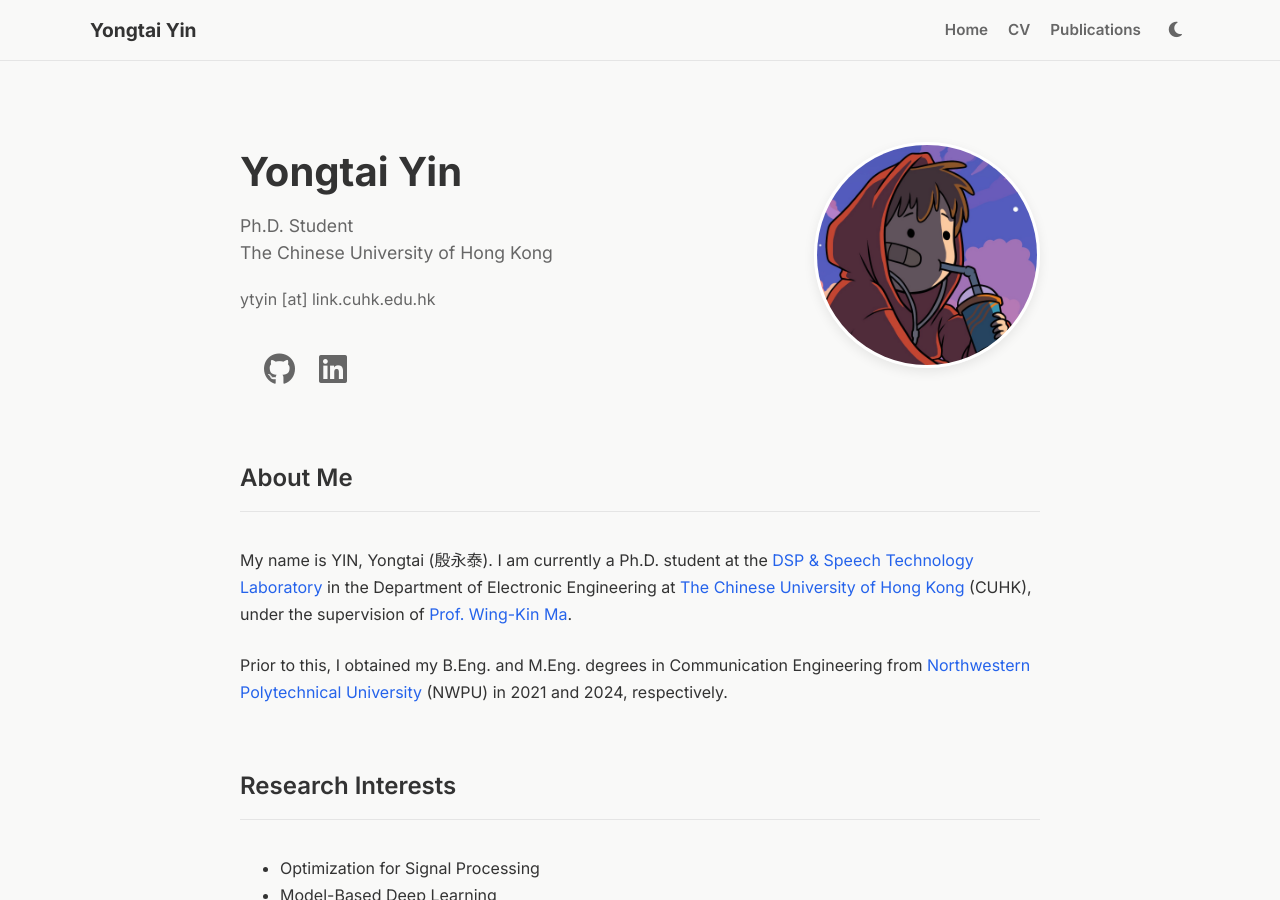
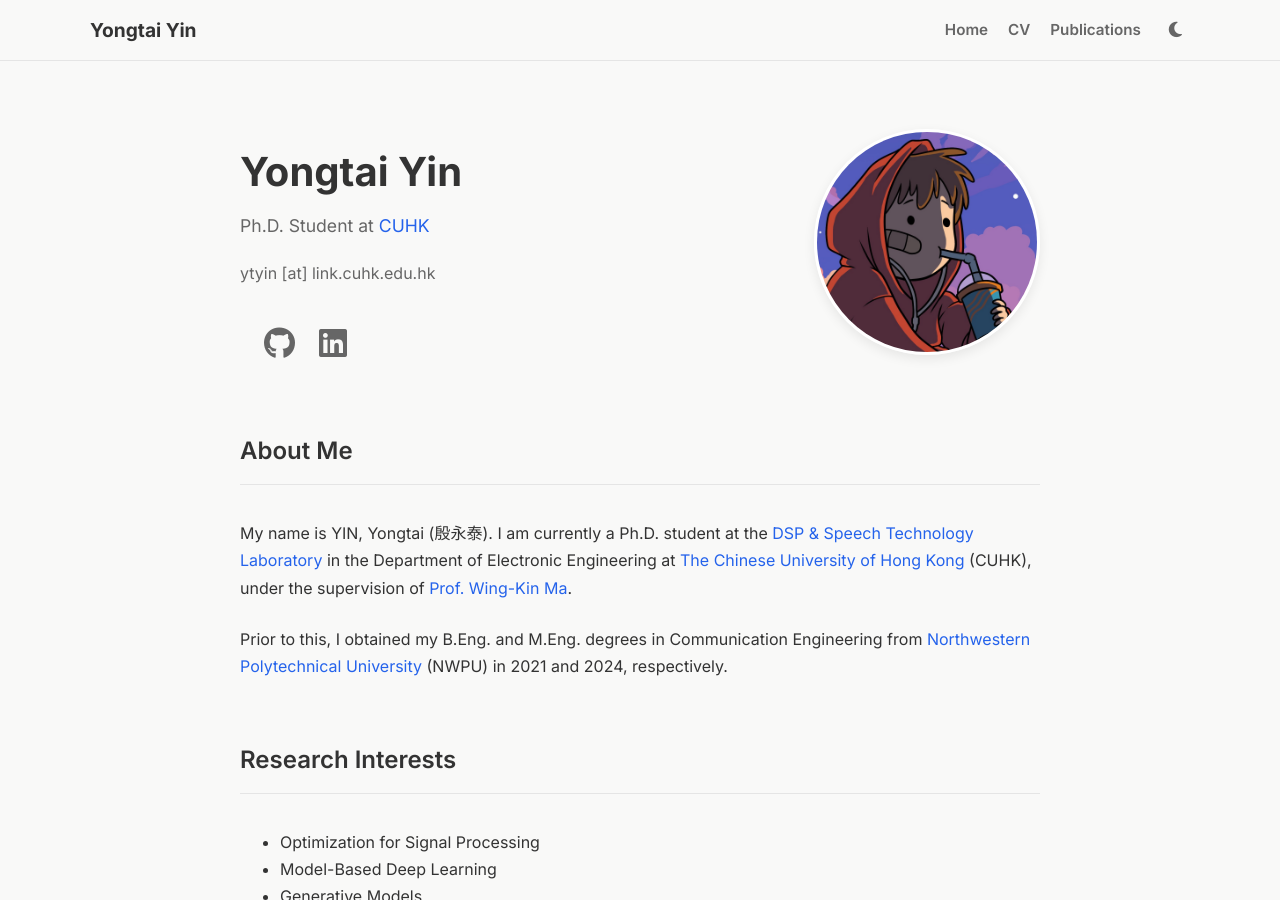
Before and after one commit to yongtai-yin/yongtai-yin.github.io, a Jekyll site: the page built from index.md, in a window 1280 px wide and 900 px high. Built offline with Jekyll 4.4.1, drawn with Linux system fonts in a browser that asks for light colours; a style sheet for code colours, icons or effects is not loaded.

Commit message:
Update bio for clarity and conciseness; link to CUHK for better context

```diff
--- a/index.md
+++ b/index.md
@@ -4,9 +4,7 @@ layout_type: home
 title: Yongtai Yin
 header_name: Yongtai Yin
 avatar: /assets/img/avatar.jpg
-bio: |
-  Ph.D. Student
-  The Chinese University of Hong Kong
+bio: Ph.D. Student at [CUHK](https://www.cuhk.edu.hk)
 email: ytyin [at] link.cuhk.edu.hk
 socials:
   - name: Google Scholar
```
